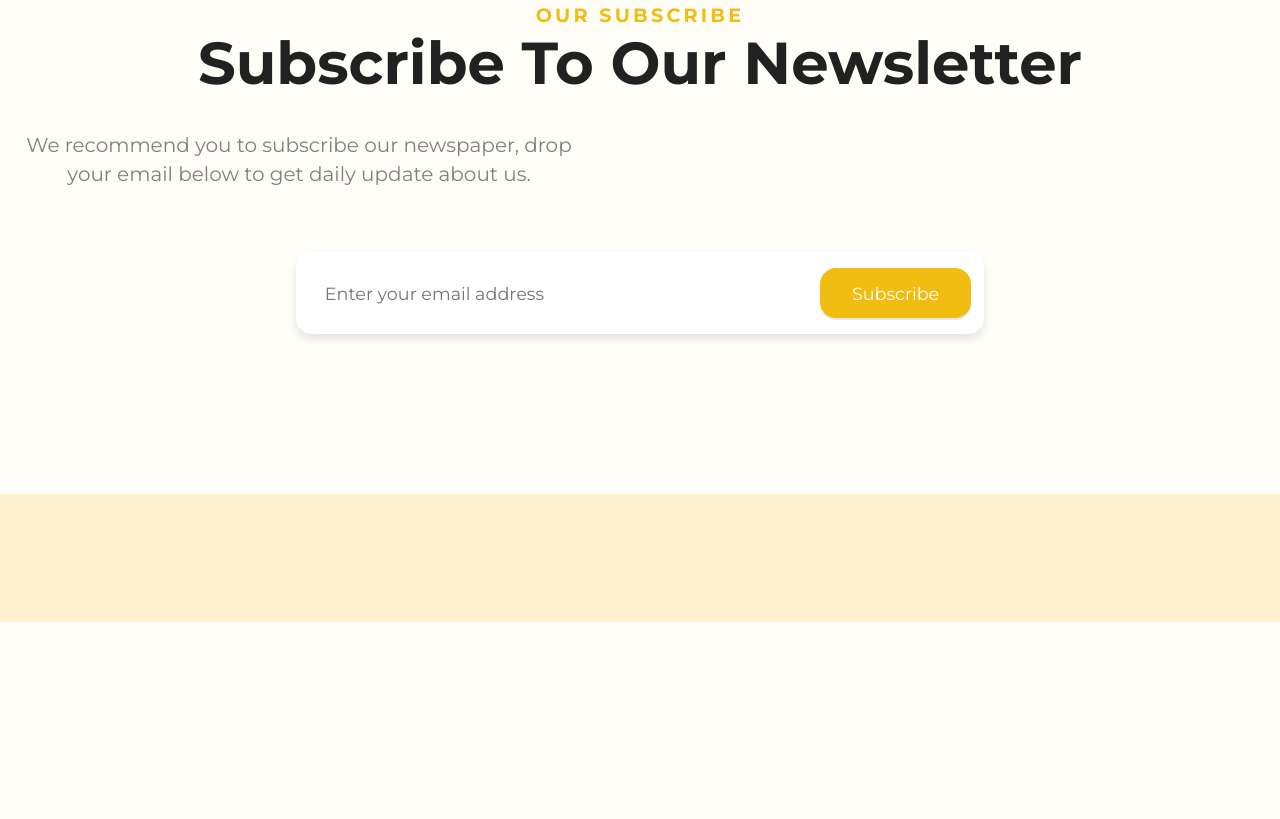
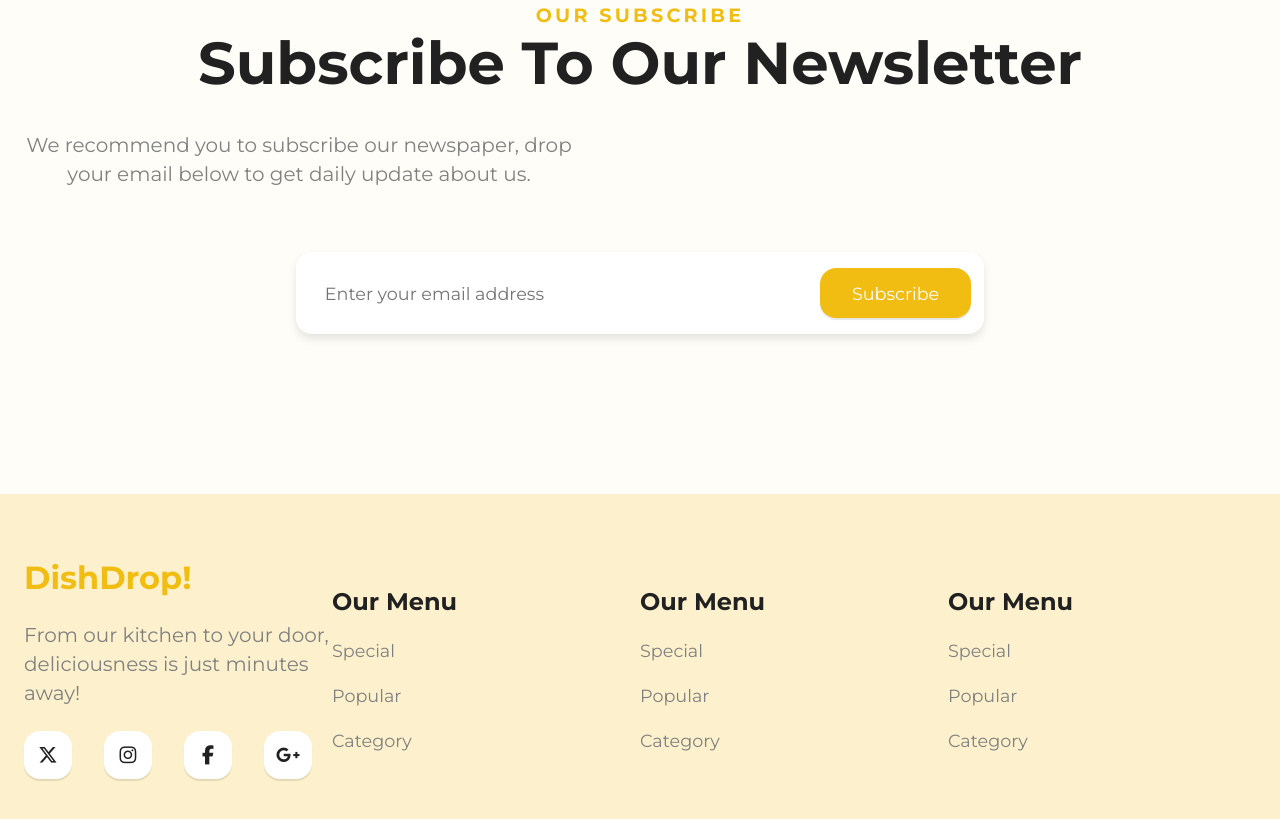
Before and after one commit to SAgNik-MonDA/DishDrop-Website, a plain HTML site: page index.html in a window 1280 px wide. Shown: the part 2893-3712 px from the top of the page. Before the commit the page ends 3515 px from the top, so only its background shows below. Drawn offline with nearby package versions, Linux system fonts and the light colour scheme.

Commit message:
add file

```diff
--- a/index.html
+++ b/index.html
@@ -202,7 +202,8 @@
 
                                     </div>
                                     <p class="para">
-                                    The ordering process was super easy and smooth. My food arrived hot and fresh within 30 minutes. Highly recommend!
+                                        The ordering process was super easy and smooth. My food arrived hot and fresh
+                                        within 30 minutes. Highly recommend!
                                     </p>
                                 </div>
 
@@ -226,7 +227,8 @@
 
                                     </div>
                                     <p class="para">
-                                    Fast delivery and the food quality is amazing. The packaging was neat, and everything tasted just like a restaurant dine-in.
+                                        Fast delivery and the food quality is amazing. The packaging was neat, and
+                                        everything tasted just like a restaurant dine-in.
                                     </p>
                                 </div>
 
@@ -250,7 +252,8 @@
 
                                     </div>
                                     <p class="para">
-                                   Best delivery service in town! Affordable prices, quick service, and most importantly—delicious food.
+                                        Best delivery service in town! Affordable prices, quick service, and most
+                                        importantly—delicious food.
                                     </p>
                                 </div>
                             </div>
@@ -299,7 +302,8 @@
                     </p>
 
                     <label class="input-container flex m-auto mt-4">
-                    <input type="email" name="email" id="email" placeholder="Enter your email address" autocomplete="off">
+                        <input type="email" name="email" id="email" placeholder="Enter your email address"
+                            autocomplete="off">
                         <a href="#" class="btn">Subscribe</a>
 
                     </label>
@@ -313,6 +317,89 @@
     <!-- footer part -->
     <footer>
         <div class="footer-container">
+            <div class="flex wrapper">
+                <div class="footer-wrapper">
+                    <a href="#" class="logo">DishDrop!</a>
+                    <p class="mt-one-half">
+                        From our kitchen to your door, <br>
+                        deliciousness is just minutes away!
+                    </p>
+                    <div class="flex gap-2 mt-one-half">
+
+                        <a href="#" class="social-icon">
+
+                            <i class="fa-brands fa-x-twitter"></i>
+
+                        </a>
+
+                        <a href="#" class="social-icon">
+
+                            <i class="fa-brands fa-instagram"></i>
+
+                        </a>
+
+                        <a href="#" class="social-icon">
+
+                            <i class="fa-brands fa-facebook-f"></i>
+
+                        </a>
+
+                        <a href="#" class="social-icon">
+
+                            <i class="fa-brands fa-google-plus-g"></i>
+
+                        </a>
+                    </div>
+
+                </div>
+                <ul class="footer-wrapper">
+                    <li>
+                        <h4>Our Menu</h4>
+                    </li>
+                    <li class="mt-one-half">
+                        <a href="#" class="footer-link">Special</a>
+                    </li>
+                      <li class="mt-one-half">
+                        <a href="#" class="footer-link">Popular</a>
+                    </li>
+                      <li class="mt-one-half">
+                        <a href="#" class="footer-link">Category</a>
+                    </li>
+                </ul>
+
+
+                <ul class="footer-wrapper">
+                    <li>
+                        <h4>Our Menu</h4>
+                    </li>
+                    <li class="mt-one-half">
+                        <a href="#" class="footer-link">Special</a>
+                    </li>
+                      <li class="mt-one-half">
+                        <a href="#" class="footer-link">Popular</a>
+                    </li>
+                      <li class="mt-one-half">
+                        <a href="#" class="footer-link">Category</a>
+                    </li>
+                </ul>
+
+
+
+                <ul class="footer-wrapper">
+                    <li>
+                        <h4>Our Menu</h4>
+                    </li>
+                    <li class="mt-one-half">
+                        <a href="#" class="footer-link">Special</a>
+                    </li>
+                      <li class="mt-one-half">
+                        <a href="#" class="footer-link">Popular</a>
+                    </li>
+                      <li class="mt-one-half">
+                        <a href="#" class="footer-link">Category</a>
+                    </li>
+                </ul>
+            </div>
 
         </div>
     </footer>
--- a/style.css
+++ b/style.css
@@ -85,11 +85,9 @@ img {
     margin: auto;
 }
 
-
-
-
-
-
+.mt-one-half{
+    margin-top: 1.5rem;
+}
 
 
 
@@ -378,14 +376,33 @@ input[type="email"]:focus{
     margin-top: 10rem;
     padding-block: 4rem;
     background: var(--hint-yellow);
+
+}
+
+.footer-wrapper{
+    flex: 1;
+
 }
 
 
+.footer-wrapper .social-icon{
+    background: var(--pure-white);
+}
 
 
+.footer-wrapper .social-icon:hover{
+    background: var(--lead);
+    color: var(--pure-white);
+}
 
 
-
+.footer-link{
+    color: gray;
+    font-size: 1.1rem;
+}
+.footer-link:hover{
+    color: var(--lead);
+}
 
 
 /* media queries */
```
Lines whose indentation alone changed are shown as unchanged.
